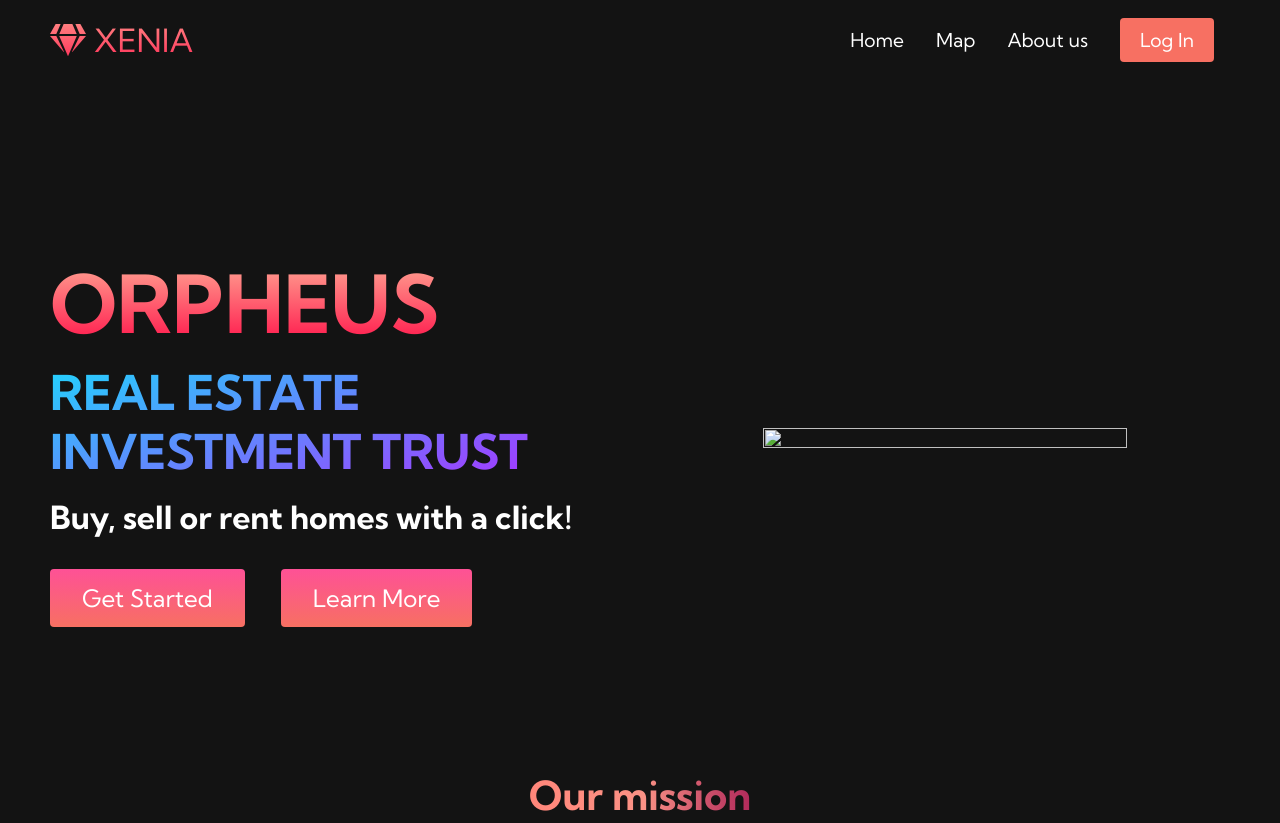
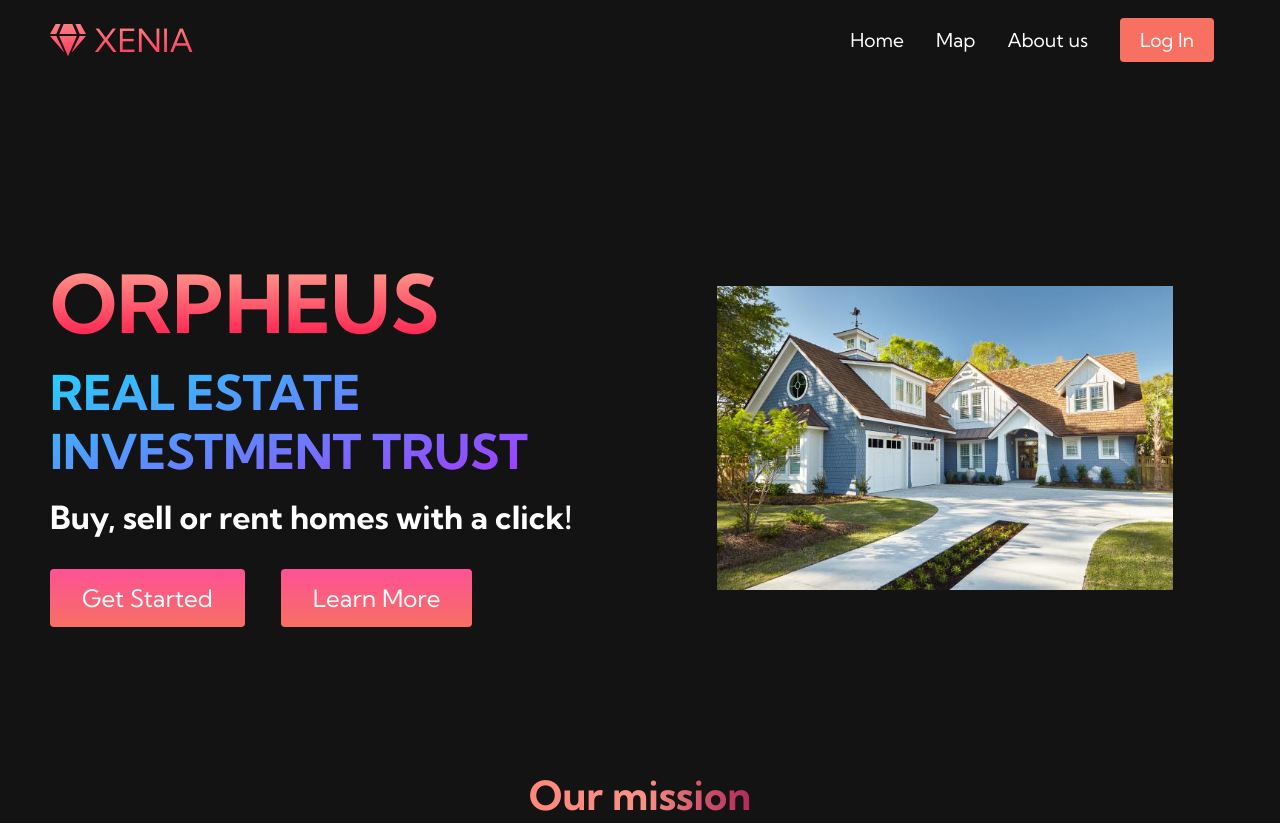
Before and after one commit to giuliotonielli/orpheus, a plain HTML site: page index.html in a window 1280 px wide. Shown: the top 823 px of the page. Drawn offline with Linux system fonts and the light colour scheme.

Commit message:
Update index.html

```diff
--- a/index.html
+++ b/index.html
@@ -52,7 +52,7 @@
           <button class="main__btn"><a href="#">Learn More</a></button>
         </div>
         <div class="main__img--container">
-          <img id="main__img" src="images/main_page.jpeg"/>
+          <img id="main__img" src="main_page.jpeg"/>
         </div>
       </div>
     </div>
```
